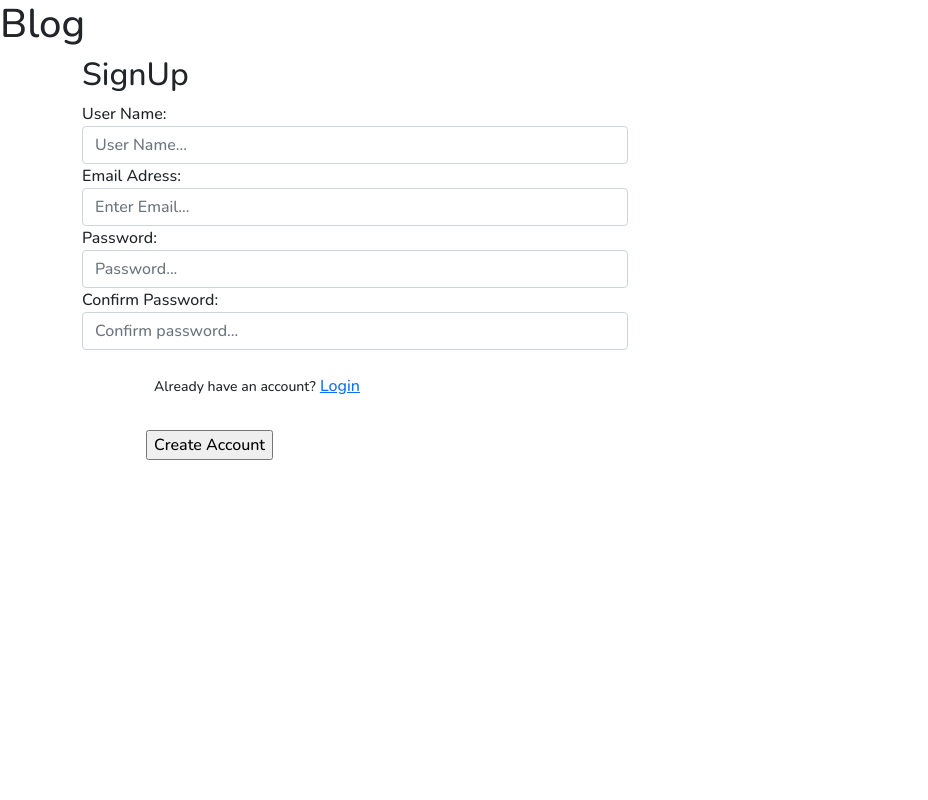
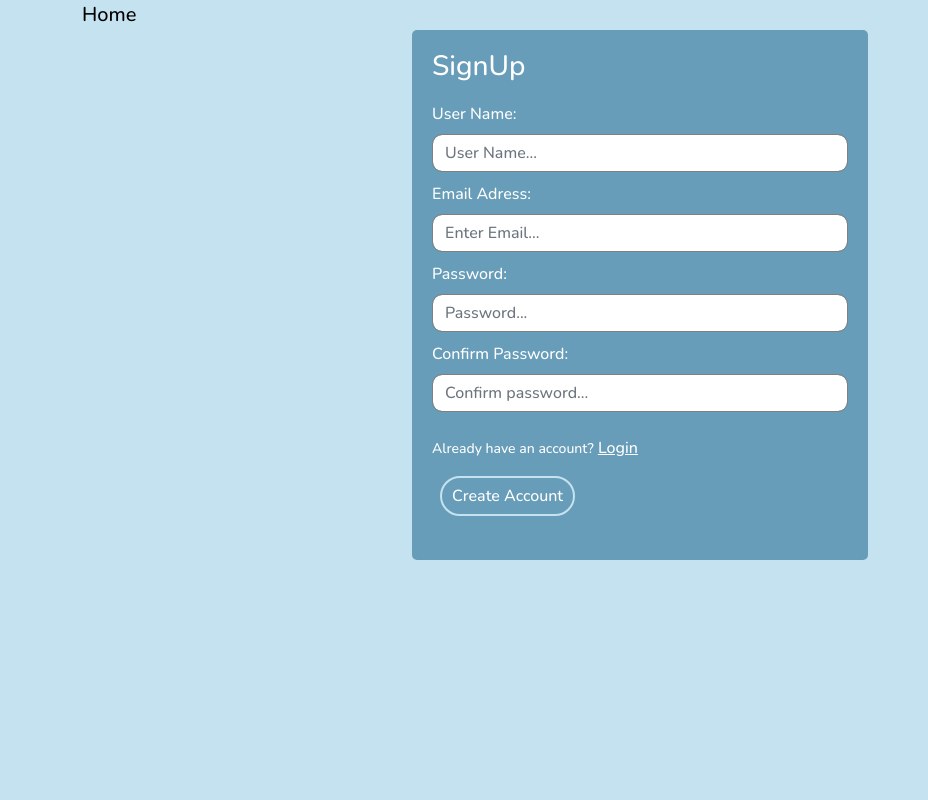
Before and after one commit to Marcos8060/Blog, a Flask app: page /signUp in a window 1280 px wide. Shown: the whole page, without its empty margins (0-928 px from the left). Run offline with Flask 2, Linux system fonts and the light colour scheme.

Commit message:
styled the signup form

```diff
--- a/app/static/style.css
+++ b/app/static/style.css
@@ -73,6 +73,40 @@ footer{
     padding: 20px;
     margin-top: 20px;
 }
+/* signUp */
+.sign{
+    background: #C5E2F0;
+    height: 100vh;
+}
+.form{
+    background: #679DB9;
+    border-radius: 5px;
+    padding: 20px;
+    width: 40%;
+    margin: auto;
+}
+.form-control{
+    border-radius: 10px;
+    border: 1px solid gray;
+}
+.form-label{
+    margin-top: 10px;
+    color: white;
+}
+.btn2{
+    background: transparent;
+    height: 40px;
+    border: 2px solid #C5E2F0;
+    color: white;
+    border-radius: 20px;
+    padding-left: 10px;
+    padding-right: 10px;
+}
+.btn2:hover{
+    background: #C5E2F0;
+    color: black;
+    transition: 1s;
+}
 footer > div{
     display: flex;
     align-items: center;
--- a/app/templates/signUp.html
+++ b/app/templates/signUp.html
@@ -2,32 +2,31 @@
 
 {% block content %}
 <div class="sign">
-    <h1>Blog</h1>
     <div class="container">
+        <a href="{{url_for('index')}}" style="text-decoration: none;color: black;font-size: 20px;margin-top: 5vh;">Home</a>
         <div class="row">
-            <div class="col-md-6">
-                <h2>SignUp</h2>
+            <div class="col-md-5 form">
+                <h3 class="text-white">SignUp</h3>
                 <form action="{{ url_for('register') }}" method="POST" class="form-register">
                     {{ form.hidden_tag() }}
 
-                    {{ form.username.label() }}
+                    {{ form.username.label(class='form-label') }}
                     {{ form.username(class='form-control',placeholder='User Name...') }}
 
-                    {{ form.email.label() }}
+                    {{ form.email.label(class='form-label') }}
                     {{ form.email(class='form-control',placeholder='Enter Email...') }}
 
-                    {{ form.password1.label() }}
+                    {{ form.password1.label(class='form-label') }}
                     {{ form.password1(class='form-control',placeholder='Password...') }}
 
-                    {{ form.password2.label() }}
+                    {{ form.password2.label(class='form-label') }}
                     {{ form.password2(class='form-control',placeholder='Confirm password...') }}
                     <br>
-                    <div class="checkbox mb-3" style="margin-left: 9vh;">
-                        <small>Already have an account?</small>
-                        <a href="{{ url_for('login') }}">Login</a>
+                    <div class="checkbox mb-3">
+                        <small class="text-white">Already have an account?</small>
+                        <a class="text-white"  href="{{ url_for('login') }}">Login</a>
                     </div>
-
-                    {{ form.submit(class="btn2 mt-3 mb-4", style="margin-left: 8vh;")}}
+                    {{ form.submit(class="btn2 mb-4", style="margin-left: 1vh")}}
                 </form>
             </div>
         </div>
```
